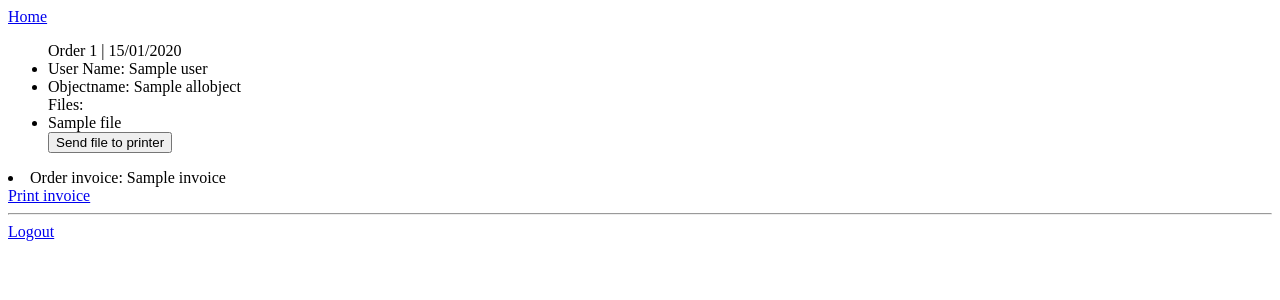
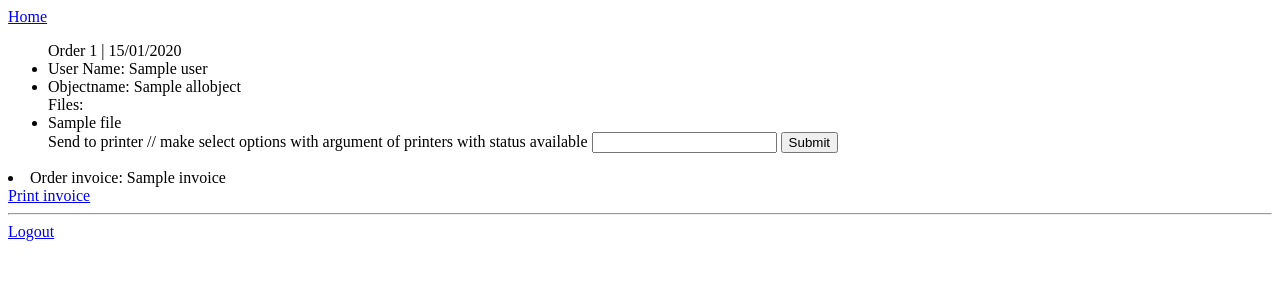
Before and after one commit to bosarn/Eindwerk-back-end, a Symfony app: template templates/admin/orders.html.twig in a window 1280 px wide. Shown: the top 300 px of the page. Run offline with Twig, Linux system fonts and the light colour scheme; the template is opened without the code that fills it: most values are stand-ins (such as "Sample title", 1, 10 or a date in 2020); some libraries are stand-ins or nearby versions.

Commit message:
-Admin controls  -- order functions

```diff
--- a/src/Entity/Price.php
+++ b/src/Entity/Price.php
@@ -23,6 +23,7 @@ use Symfony\Component\Serializer\Annotation\Groups;
  *
  * @ORM\Entity(repositoryClass=PriceRepository::class)
  */
+// todo Calculate price by weight && printtime
 class Price
 {
     /**
--- a/templates/admin/orders.html.twig
+++ b/templates/admin/orders.html.twig
@@ -28,13 +28,21 @@
                     {% for file in object.files %}
 
                         <li> {{ file.name }}</li>
-                        <button>Send file to printer</button>
+                        <form action="{{ path('send_file_to_printer', {'id': file.id ,'src': 'something' }) }}">
+                            <label for="src">
+                                Send to printer // make select options with argument of printers with status available
+                            </label>
+                            <input type="text" name="src" id="src">
+                            <input type="submit">
+
+                        </form>
+
                     {% endfor %}
 
                 {% endfor %}
             </ul>
                 <li> Order invoice: {{ order.invoice }}</li>
-                <a href="{{ path('print_invoice', {'id': order.id }) }}">Print invoice</a>
+                <a href="{{ path('print_invoice', {'id': order.id }) }}">Print invoice </a>
                 <hr>
         {% endfor %}
 
```
Also changed, not shown: src/Controller/AdminController.php (+5 -7 lines).
